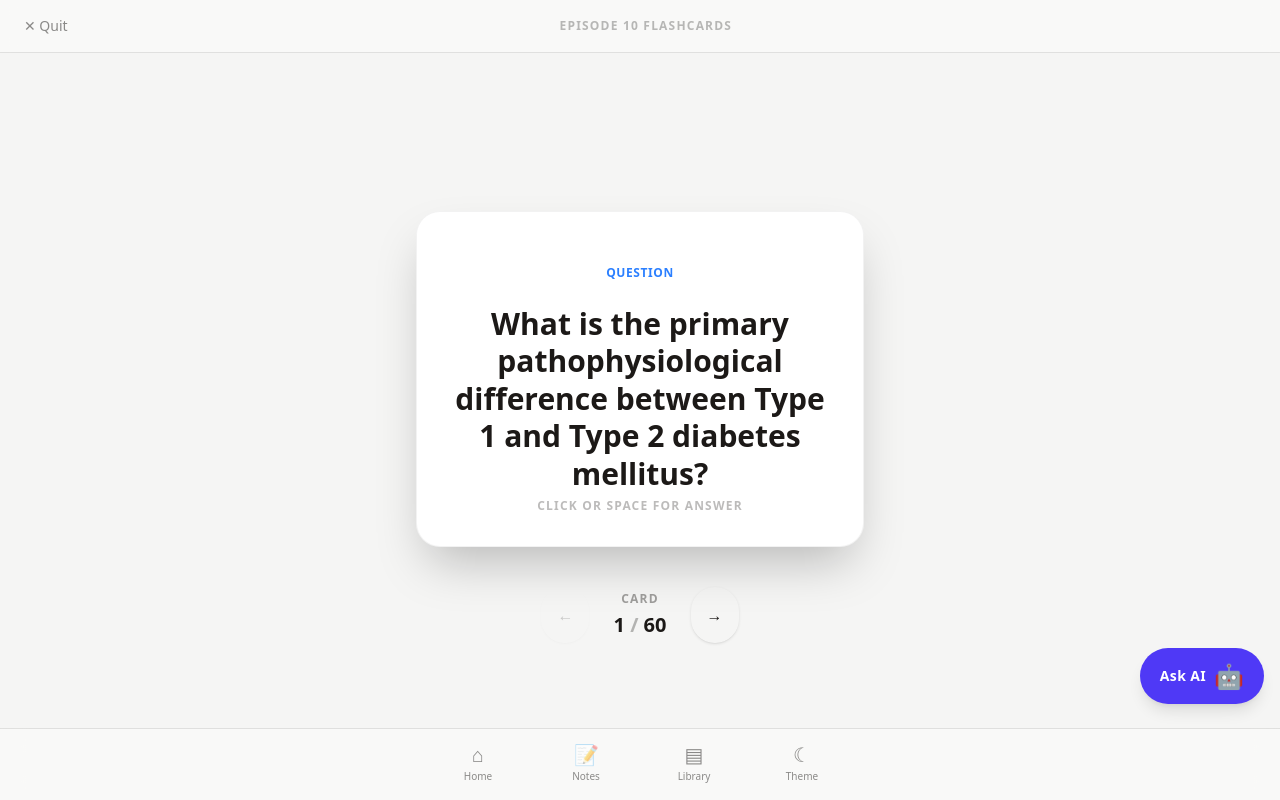
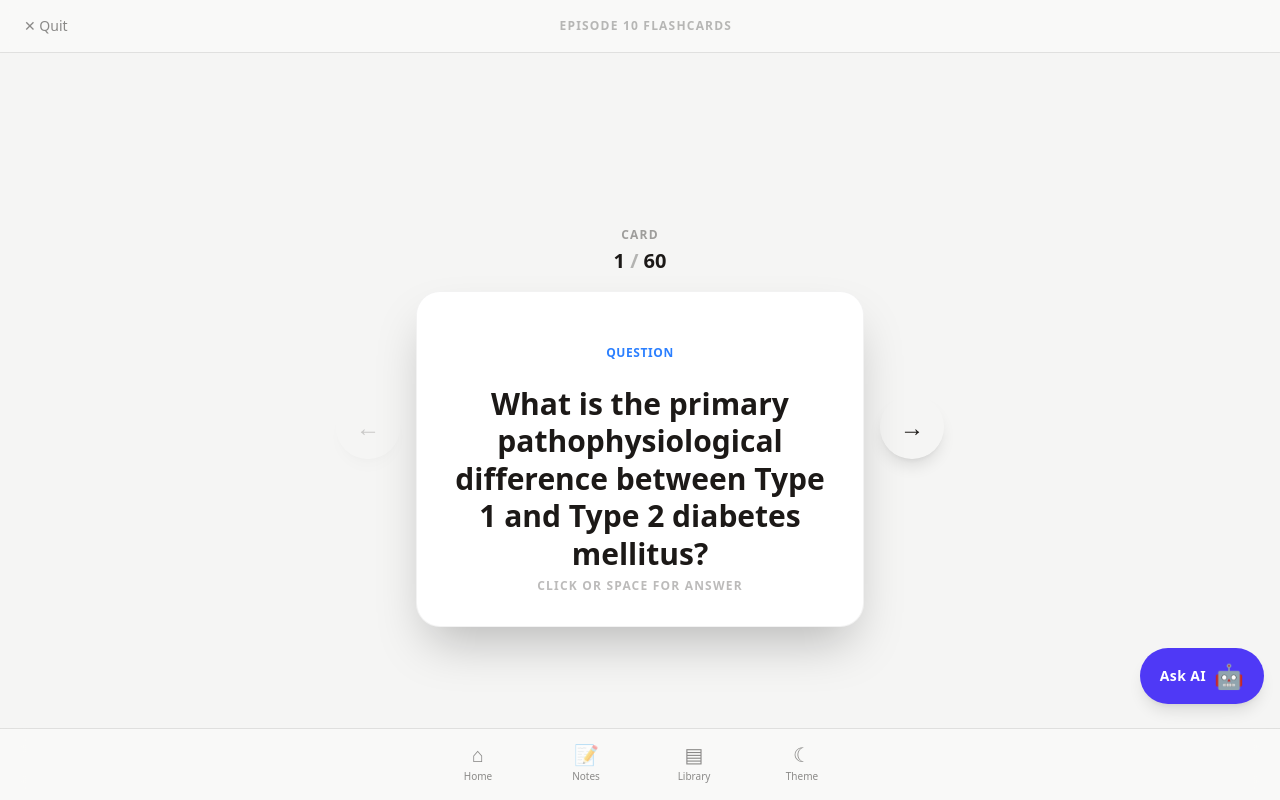
Before and after one commit to SGiQ/nclex-study-guide, a Next.js app: page /flashcards/10 in a window 1280 px wide. Built offline with nearby package versions, Linux system fonts and the light colour scheme.

Commit message:
Move flashcard navigation to sides

```diff
--- a/app/flashcards/[id]/page.tsx
+++ b/app/flashcards/[id]/page.tsx
@@ -116,12 +116,34 @@ export default function FlashcardRunnerPage({ params }: { params: Promise<{ id:
                 <div className="w-8"></div> {/* Spacer for centering */}
             </div>
 
-            {/* Main Content Area */}
-            <main className="flex-1 flex flex-col items-center justify-center p-6 relative perspective-1000">
+            {/* Main Content Area - Horizontal Layout with Side Buttons */}
+            <main className="flex-1 flex items-center justify-center p-6 relative perspective-1000 gap-4">
+
+                {/* Previous Button - Left Side */}
+                <button
+                    onClick={prevCard}
+                    disabled={currentIndex === 0}
+                    className="h-16 w-16 rounded-full bg-surface/10 hover:bg-surface/20 disabled:opacity-20 disabled:hover:bg-surface/10 transition-colors text-foreground shadow-lg flex items-center justify-center text-2xl z-10 shrink-0"
+                    aria-label="Previous Card"
+                >
+                    ←
+                </button>
+
+                {/* Card Container */}
+                <div className="flex-1 flex flex-col items-center max-w-md">
+                    {/* Card Counter - Above Card */}
+                    <div className="mb-4 flex flex-col items-center gap-1">
+                        <span className="text-xs font-bold text-foreground/40 uppercase tracking-widest">
+                            Card
+                        </span>
+                        <span className="text-xl font-bold tabular-nums text-foreground">
+                            {currentIndex + 1} <span className="text-foreground/30">/</span> {totalCards}
+                        </span>
+                    </div>
 
                     {/* 3D Flip Card Container */}
                     <div
-                    className="relative w-full max-w-md aspect-[3/4] sm:aspect-[4/3] cursor-pointer group"
+                        className="relative w-full aspect-[3/4] sm:aspect-[4/3] cursor-pointer group"
                         onClick={() => setIsFlipped(!isFlipped)}
                     >
                         <div
@@ -167,41 +189,22 @@ export default function FlashcardRunnerPage({ params }: { params: Promise<{ id:
 
                         </div>
                     </div>
-
-                {/* Progress Indicators */}
-                <div className="mt-10 flex items-center gap-6">
-                    <button
-                        onClick={prevCard}
-                        disabled={currentIndex === 0}
-                        className="p-4 rounded-full bg-surface/10 hover:bg-surface/20 disabled:opacity-20 disabled:hover:bg-surface/10 transition-colors text-foreground shadow-sm"
-                        aria-label="Previous Card"
-                    >
-                        ←
-                    </button>
-
-                    <div className="flex flex-col items-center gap-1">
-                        <span className="text-xs font-bold text-foreground/40 uppercase tracking-widest">
-                            Card
-                        </span>
-                        <span className="text-xl font-bold tabular-nums text-foreground">
-                            {currentIndex + 1} <span className="text-foreground/30">/</span> {totalCards}
-                        </span>
                 </div>
 
+                {/* Next Button - Right Side */}
                 <button
                     onClick={nextCard}
                     disabled={currentIndex === totalCards - 1}
-                        className="p-4 rounded-full bg-surface/10 hover:bg-surface/20 disabled:opacity-20 disabled:hover:bg-surface/10 transition-colors text-foreground shadow-sm"
+                    className="h-16 w-16 rounded-full bg-surface/10 hover:bg-surface/20 disabled:opacity-20 disabled:hover:bg-surface/10 transition-colors text-foreground shadow-lg flex items-center justify-center text-2xl z-10 shrink-0"
                     aria-label="Next Card"
                 >
                     →
                 </button>
-                </div>
-
             </main>
 
             {/* Explain Chat Overlay */}
-            {showExplain && (
+            {
+                showExplain && (
                     <div className="absolute inset-x-0 bottom-0 bg-card border-t border-card-border p-6 rounded-t-3xl shadow-2xl animate-in slide-in-from-bottom-full duration-300 z-50 max-h-[60vh] overflow-y-auto">
                         <div className="max-w-md mx-auto">
                             <div className="flex items-center justify-between mb-6">
@@ -244,7 +247,8 @@ export default function FlashcardRunnerPage({ params }: { params: Promise<{ id:
                             </div>
                         </div>
                     </div>
-            )}
+                )
+            }
 
             <style jsx global>{`
                 .perspective-1000 { perspective: 1000px; }
@@ -253,6 +257,6 @@ export default function FlashcardRunnerPage({ params }: { params: Promise<{ id:
                 .rotate-y-180 { transform: rotateY(180deg); }
             `}</style>
 
-        </div>
+        </div >
     );
 }
```
Lines whose indentation alone changed are shown as unchanged.
